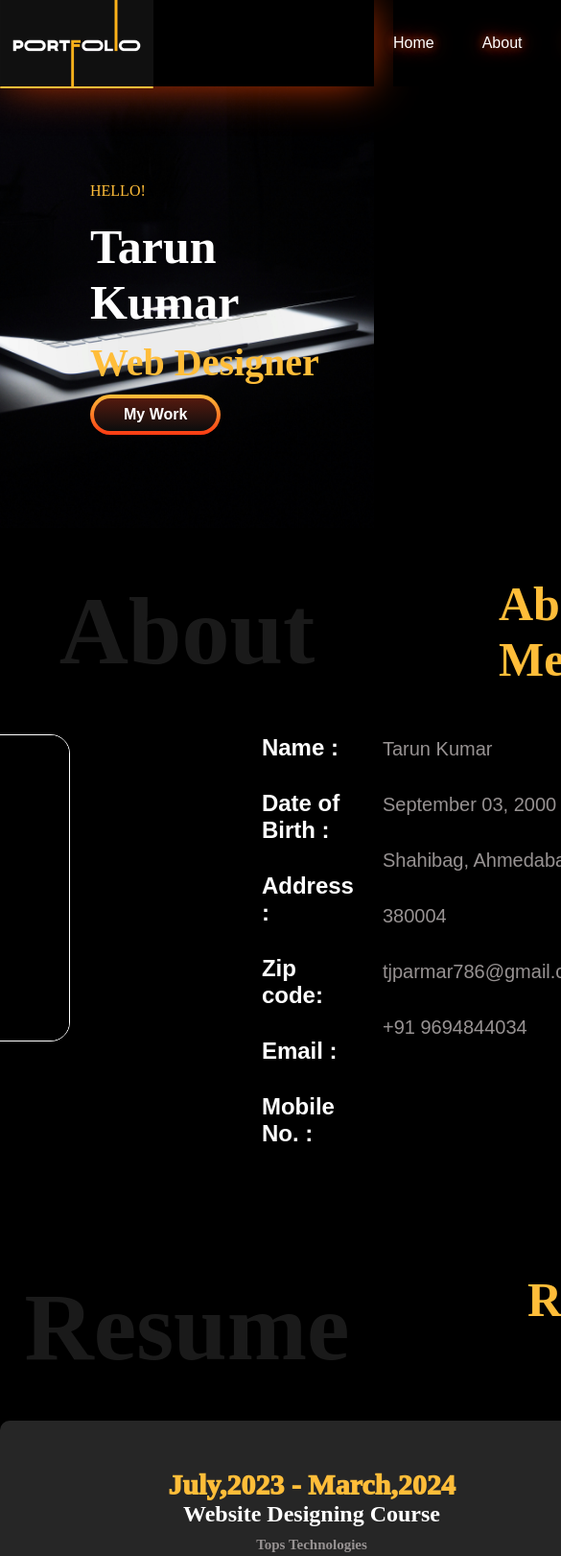
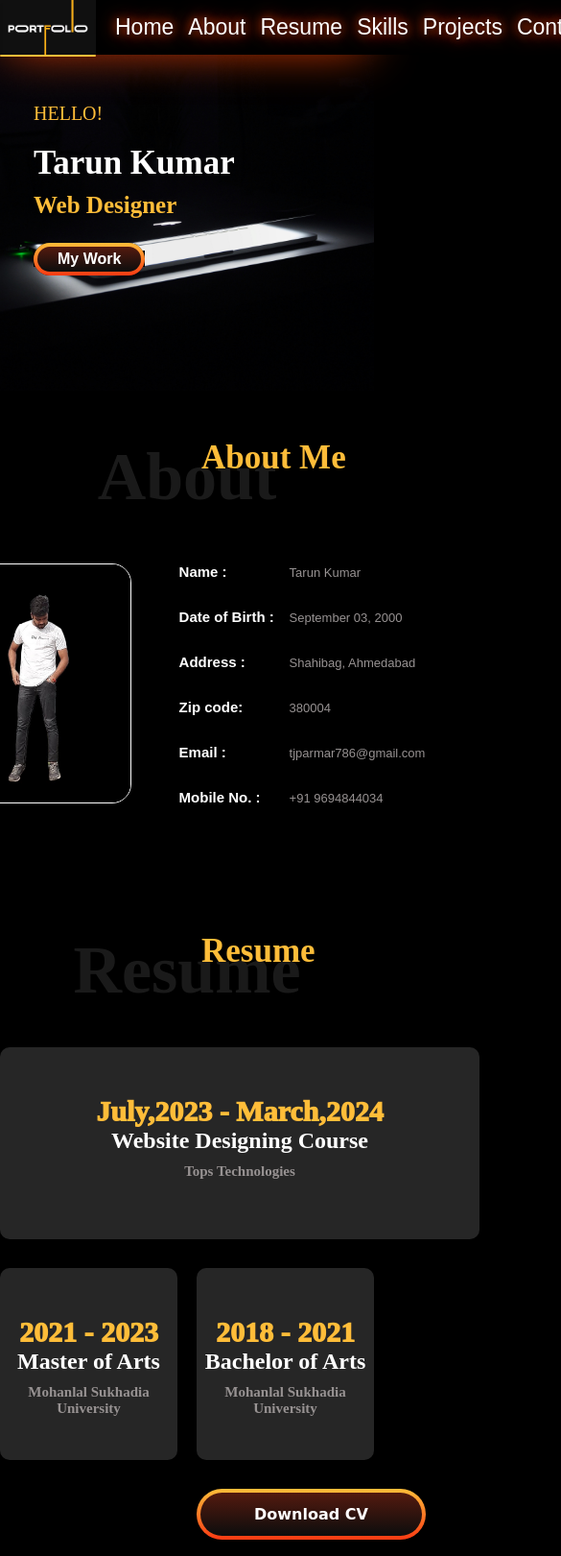
Before and after one commit to Tarun-WDtops/Portfolio, a plain HTML site: page Index.html in a window 390 px wide. Shown: the top 1621 px of the page at 96% size, 585 px wide, since content can reach past the window. Drawn offline with Linux system fonts and the light colour scheme.

Commit message:
portfolio added

```diff
--- a/Index.html
+++ b/Index.html
@@ -6,6 +6,7 @@
     <title>Portfolio</title>
     <link rel="stylesheet" href="style.css" />
     <link rel="stylesheet" href="https://cdnjs.cloudflare.com/ajax/libs/font-awesome/6.5.1/css/all.min.css" integrity="sha512-DTOQO9RWCH3ppGqcWaEA1BIZOC6xxalwEsw9c2QQeAIftl+Vegovlnee1c9QX4TctnWMn13TZye+giMm8e2LwA==" crossorigin="anonymous" referrerpolicy="no-referrer" />
+    <link rel="stylesheet" href="responsive.css">
 
   </head>
   <body id="brightness">
@@ -15,7 +16,7 @@
           ><img class="logo" src="./image/portfolio-logo.avif" alt=""
         /></a>
         <ul>
-          <li class="home">
+          <li>
             <a href="#section-01">Home</a>
           </li>
           <li>
--- /dev/null
+++ b/responsive.css
@@ -0,0 +1,545 @@
+/* X-Large devices (large desktops, less than 1400px) */
+@media (max-width: 1400px) {
+  /* Nav */
+  nav ul {
+    font-size: 23px;
+  }
+
+  /* Section - 01 */
+  .hello {
+    font-size: 20px;
+  }
+  h1 {
+    font-size: 60px;
+  }
+  #section-01 h2 {
+    font-size: 50px;
+    padding-bottom: 15px;
+  }
+  .firstbtn {
+    padding: 17px 60px;
+    /* margin-top: 10px; */
+  }
+
+  /* Section - 02 */
+
+  .about-01 {
+    font-size: 60px;
+    left: 570px;
+  }
+  .about {
+    font-size: 120px;
+  }
+  .main-div {
+    gap: 200px;
+  }
+  .me {
+    width: 400px;
+    height: 350px;
+  }
+  .part-01 {
+    width: 200px;
+    font-size: 20px;
+  }
+  .part-01 h2 {
+    padding-bottom: 30px;
+  }
+  .second {
+    gap: 25px;
+  }
+  .part-02 p {
+    font-size: 25px;
+    padding-bottom: 36px;
+  }
+  /* Section - 03 */
+
+  .resume-01 {
+    font-size: 60px;
+    left: 570px;
+  }
+  .resume {
+    font-size: 120px;
+  }
+  .boxes {
+    gap: 60px;
+  }
+  .box01 {
+    width: 800px;
+  }
+  .box {
+    width: 600px;
+  }
+  .secondbtn {
+    padding: 17px 60px;
+    left: 593px;
+  }
+
+  /* Section - 04 */
+
+  .col {
+    margin: 0 5%;
+  }
+  .skill li {
+    width: 260px;
+  }
+  em {
+    font-size: 18px;
+  }
+  /* Section - 05 */
+
+  .project-01 {
+    font-size: 60px;
+    left: 583px;
+  }
+  .project {
+    font-size: 120px;
+  }
+  .img-container-01 {
+    gap: 50px;
+  }
+  .image {
+    width: 400px;
+    height: 250px;
+  }
+
+  /* Section - 06 */
+
+  .contact-01 {
+    font-size: 60px;
+    left: 570px;
+  }
+  .contact {
+    font-size: 120px;
+  }
+  .icon-container {
+    gap: 60px;
+  }
+  .add {
+    font-size: 30px;
+  }
+  .addd {
+    font-size: 23px;
+  }
+}
+
+/* Large devices (desktops, less than 1200px) */
+@media (max-width: 1200px) {
+  .about-01 {
+    left: 492px;
+    top: 50px;
+  }
+  .resume-01 {
+    left: 493px;
+    top: 50px;
+  }
+  .project-01 {
+    left: 503px;
+    top: 50px;
+  }
+  .contact-01 {
+    left: 493px;
+    top: 50px;
+  }
+}
+
+/* Medium devices (tablets, less than 992px) */
+@media (max-width: 992px) {
+  /* Nav */
+  nav {
+    width: 100%;
+    height: 68px;
+    gap: 60px;
+  }
+  nav ul {
+    gap: 40px;
+  }
+  .logo {
+    width: 120px;
+  }
+
+  /* Section - 01 */
+  #section-01 {
+    padding-top: 50px;
+    padding-left: 80px;
+    height: 350px;
+  }
+  /* h1 {
+    font-size: 35px;
+  }
+  #section-01 h2 {
+    font-size: 25px;
+  }
+  .firstbtn {
+    padding: 8px 25px;
+  } */
+  /* Section - 02 */
+  .about {
+    font-size: 70px;
+  }
+  .about-01 {
+    font-size: 35px;
+    left: 420px;
+    top: 50px;
+  }
+  .main-div {
+    gap: 130px;
+  }
+  .part-01 {
+    width: 120px;
+    font-size: 12px;
+  }
+  .part-01 h2 {
+    padding-bottom: 30px;
+  }
+  .second {
+    gap: 15px;
+  }
+  .part-02 {
+    padding-top: 2px;
+  }
+  .part-02 p {
+    font-size: 15px;
+    padding-bottom: 33px;
+  }
+  .me {
+    width: 260px;
+    height: 270px;
+  }
+  /* Section - 03 */
+
+  .resume {
+    font-size: 70px;
+  }
+  .resume-01 {
+    font-size: 35px;
+    left: 420px;
+    top: 50px;
+  }
+  .box01 {
+    width: 600px;
+  }
+  .boxes {
+    gap: 30px;
+  }
+  .box {
+    width: 400px;
+  }
+  .secondbtn {
+    left: 410px;
+  }
+
+  /* Section - 04 */
+  #section-04 {
+    height: 350px;
+  }
+  .col {
+    margin: 0 4%;
+  }
+  .skill li {
+    width: 177px;
+  }
+
+  /* Section - 05 */
+
+  .project {
+    font-size: 70px;
+  }
+  .project-01 {
+    font-size: 35px;
+    left: 426px;
+    top: 85px;
+  }
+  .img-container-01 {
+    gap: 30px;
+    flex-wrap: wrap;
+  }
+  .img-container {
+    margin-bottom: 20px;
+  }
+  .image {
+    width: 280px;
+    height: 180px;
+  }
+
+  /* Section - 06 */
+
+  .contact {
+    font-size: 70px;
+  }
+  .contact-01 {
+    font-size: 35px;
+    left: 420px;
+    top: 50px;
+  }
+  .icon-container {
+    flex-wrap: wrap;
+    gap: 100px;
+  }
+  .icon-container :nth-child(4) {
+    padding-right: 90px;
+  }
+}
+
+/* Small devices (landscape phones, less than 768px) */
+@media (max-width: 768px) {
+  /* Nav */
+  nav {
+    width: 100%;
+    height: 57px;
+    gap: 20px;
+  }
+  nav ul {
+    gap: 30px;
+  }
+  .logo {
+    width: 100px;
+  }
+
+  /* Section - 01 */
+  #section-01 {
+    padding-top: 50px;
+    padding-left: 52px;
+    height: 350px;
+  }
+  h1 {
+    font-size: 35px;
+  }
+  #section-01 h2 {
+    font-size: 25px;
+  }
+  .firstbtn {
+    padding: 8px 25px;
+  }
+  /* Section - 02 */
+  .about {
+    font-size: 70px;
+  }
+  .about-01 {
+    font-size: 35px;
+    left: 307px;
+    top: 50px;
+  }
+  .main-div {
+    gap: 100px;
+  }
+  .part-01 {
+    width: 100px;
+    font-size: 10px;
+  }
+  .part-01 h2 {
+    padding-bottom: 30px;
+  }
+  .second {
+    gap: 15px;
+  }
+  .part-02 {
+    padding-top: 2px;
+  }
+  .part-02 p {
+    font-size: 13px;
+    padding-bottom: 32px;
+  }
+  .me {
+    width: 240px;
+    height: 250px;
+  }
+  /* Section - 03 */
+
+  .resume {
+    font-size: 70px;
+  }
+  .resume-01 {
+    font-size: 35px;
+    left: 307px;
+    top: 50px;
+  }
+  .box01 {
+    width: 600px;
+  }
+  .boxes {
+    gap: 30px;
+  }
+  .box {
+    width: 340px;
+  }
+  .secondbtn {
+    left: 300px;
+  }
+
+  /* Section - 04 */
+  #section-04 {
+    height: 350px;
+  }
+  .col {
+    margin: 0 4%;
+  }
+  .skill li {
+    width: 150px;
+  }
+
+  /* Section - 05 */
+
+  .project {
+    font-size: 70px;
+  }
+  .project-01 {
+    font-size: 35px;
+    left: 307px;
+    top: 50px;
+  }
+  .img-container-01 {
+    gap: 20px;
+    flex-wrap: wrap;
+  }
+  .img-container {
+    margin-bottom: 20px;
+  }
+  .image {
+    width: 220px;
+    height: 150px;
+  }
+
+  /* Section - 06 */
+
+  .contact {
+    font-size: 70px;
+  }
+  .contact-01 {
+    font-size: 35px;
+    left: 307px;
+    top: 50px;
+  }
+  .icon-container {
+    flex-wrap: wrap;
+    gap: 30px;
+  }
+  .icon-container :nth-child(4) {
+    padding-right: 90px;
+  }
+}
+
+/* X-Small devices (portrait phones, less than 576px) */
+@media (max-width: 576px) {
+  /* Nav */
+  nav {
+    width: 100%;
+    height: 57px;
+    gap: 20px;
+  }
+  nav ul {
+    gap: 15px;
+  }
+  .logo {
+    width: 100px;
+  }
+
+  /* Section - 01 */
+  #section-01 {
+    padding-left: 35px;
+  }
+
+  /* Section - 02 */
+  .about {
+    font-size: 70px;
+  }
+  .about-01 {
+    font-size: 35px;
+    left: 210px;
+    top: 50px;
+  }
+  .main-div {
+    gap: 50px;
+  }
+  .part-01 {
+    width: 100px;
+    font-size: 10px;
+  }
+  .part-01 h2 {
+    padding-bottom: 30px;
+  }
+  .second {
+    gap: 15px;
+  }
+  .part-02 {
+    padding-top: 2px;
+  }
+  .part-02 p {
+    font-size: 13px;
+    padding-bottom: 32px;
+  }
+  .me {
+    width: 190px;
+    height: 250px;
+  }
+
+  /* Section - 03 */
+
+  .resume {
+    font-size: 70px;
+  }
+  .resume-01 {
+    font-size: 35px;
+    left: 210px;
+    top: 50px;
+  }
+  .box01 {
+    width: 500px;
+  }
+  .boxes {
+    gap: 20px;
+  }
+  .box {
+    width: 260px;
+  }
+  .secondbtn {
+    left: 205px;
+  }
+
+  /* Section - 04 */
+  #section-04 {
+    height: 350px;
+  }
+  .col {
+    margin: 0 3%;
+  }
+  .skill li {
+    width: 130px;
+  }
+
+  /* Section - 05 */
+
+  .project {
+    font-size: 70px;
+  }
+  .project-01 {
+    font-size: 35px;
+    left: 210px;
+    top: 50px;
+  }
+  .img-container-01 {
+    gap: 0px;
+    flex-wrap: wrap;
+  }
+  .img-container {
+    margin-bottom: 20px;
+  }
+  .image {
+    width: 400px;
+    height: 250px;
+  }
+
+  /* Section - 06 */
+
+  .contact {
+    font-size: 70px;
+  }
+  .contact-01 {
+    font-size: 35px;
+    left: 210px;
+    top: 50px;
+  }
+  .icon-container {
+    flex-wrap: wrap;
+    gap: 30px;
+  }
+}
--- a/style.css
+++ b/style.css
@@ -349,7 +349,7 @@ h1:hover {
 
 #section-04 {
   width: 90%;
-  height: 500px;
+  height: 450px;
   padding-top: 50px;
   margin: 0 auto;
   font: 12px normal Arial;
@@ -378,7 +378,7 @@ h1:hover {
 
 .col {
   width: 23%;
-  margin: 0 5%;
+  margin: 0 4%;
   position: relative;
   float: left;
   padding: 5%;
@@ -635,6 +635,7 @@ h1:hover {
 .addd:hover {
   text-shadow: 1px 1px 5px #000, 0 0 10px #ff4500, 0 0 20px #ff4500;
 }
+
 /* Scroll - Bar */
 ::-webkit-scrollbar {
   width: 10px;
```
